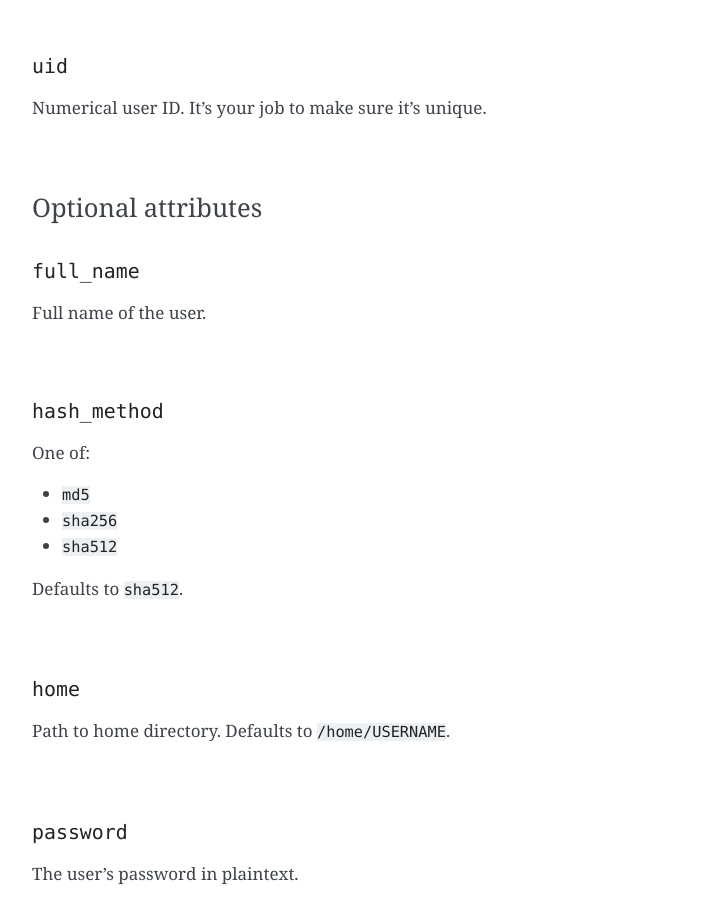
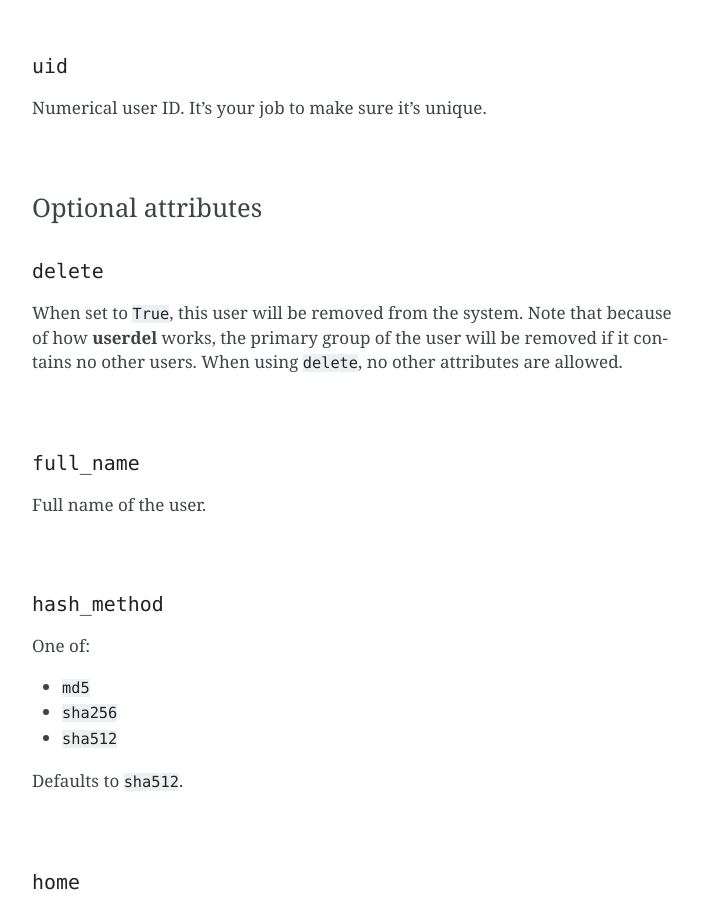
Before and after one commit to bundlewrap/bundlewrap, a Sphinx documentation site: the page built from doc/item_user.rst, in a window 1280 px wide and 900 px high, scrolled down 910 px. Shown: the whole window, without its empty margins (388-1090 px from the left). Built offline with Sphinx 7.4.7, drawn with Linux system fonts in a browser that asks for light colours.

Commit message:
document deletion of users

```diff
--- a/doc/item_user.rst
+++ b/doc/item_user.rst
@@ -54,6 +54,13 @@ Numerical user ID. It's your job to make sure it's unique.
 
 Optional attributes
 ===================
+
+``delete``
+++++++++++
+
+When set to ``True``, this user will be removed from the system. Note that because of how :command:`userdel` works, the primary group of the user will be removed if it contains no other users. When using ``delete``, no other attributes are allowed.
+
+|
 
 ``full_name``
 +++++++++++++
```
